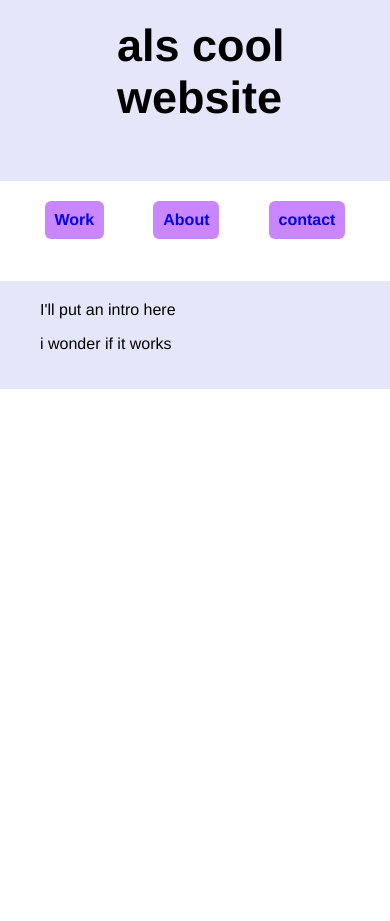
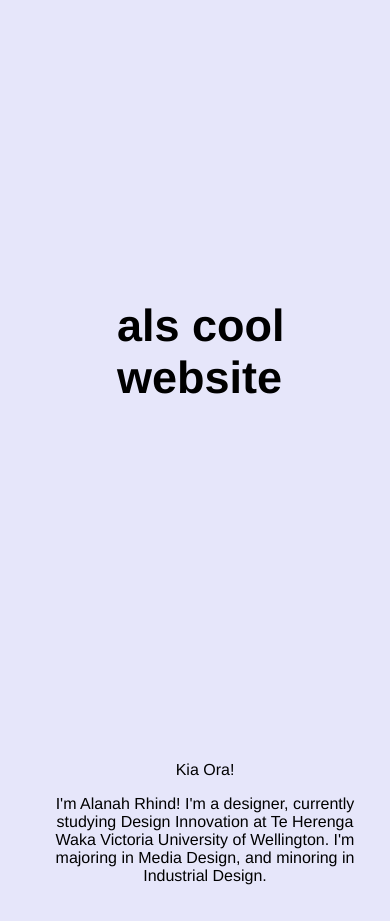
Before and after one commit to al-jar/ajrhind.github.io, a plain HTML site: page index.html in a window 390 px wide. Before the commit the page ends 844 px from the top, so only its background shows below. Drawn offline with Linux system fonts and the light colour scheme.

Commit message:
i cant remember what I did

```diff
--- a/index.html
+++ b/index.html
@@ -3,23 +3,29 @@
     <head>
         <meta name="viewport" content="width=device-width, initial-scale=1.0">
         <link rel="stylesheet" href="style.css">
+        <link href="javascript.js">
     </head>
 <body>
     <div class="heading">
     <h2>als cool website</h2>
 </div>
 
-<div class="menuButton">
+<!-- <div class="menuButton">
     <h4 class="buttonContent"><a href="index.html">Work</a></h4>
     <h4 class="buttonContent"><a href="index.html">About</a></h4>
     <h4 class="buttonContent"><a href="index.html">contact</a></h4>
-</div>
+</div> -->
+
+
 
 <div class="block1">
 <div class="content1">
-    <p>I'll put an intro here</p>
-    <p>i wonder if it works</p>
-
+    <p>Kia Ora!</p>
+    <p>I'm Alanah Rhind! I'm a designer, currently
+         studying Design Innovation at Te Herenga Waka Victoria
+        University of Wellington. I'm majoring in Media Design,
+        and minoring in Industrial Design.
+    </p>
 </div>
 </div>
 
--- /dev/null
+++ b/javascript.js
@@ -0,0 +1 @@
+// create a function to add two numbers together and return the result in console.log
--- a/style.css
+++ b/style.css
@@ -16,8 +16,8 @@ body{
     margin: 0px;
     padding-left:30% ;
     padding-right: auto;
-    padding-top: 20px;
-    padding-bottom: 20px    ;
+    padding-top: 300px;
+    padding-bottom: 300px    ;
     font-size:30px;
     background-color: lavender;
     font-family: Helvetica;
@@ -33,6 +33,8 @@ body{
     padding-bottom: 20px;
     justify-content: center;
     background-color: lavender;
+    text-align: center;
+    /* line-height: 20px; */
 
 
 }
@@ -49,9 +51,9 @@ body{
 }
 .buttonContent{
     border-radius: 6px;
-    padding: 10px;
+    padding: 25px;
     font-family: helvetica;
-    background-color: rgb(202, 134, 255);
+    background-color: rgb(220, 185, 246);
 }
 a:link{
     text-decoration: none;
@@ -59,4 +61,7 @@ a:link{
 a:visited{
     text-decoration: none;
     }
+    .buttonContent:hover{
+      box-shadow: 5px 5px 2px black;
+    }
 }
```
